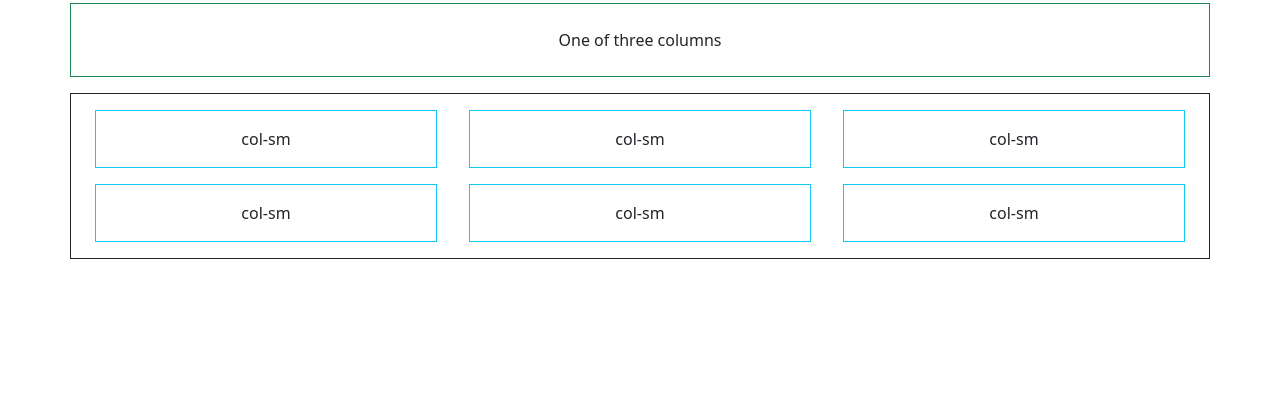
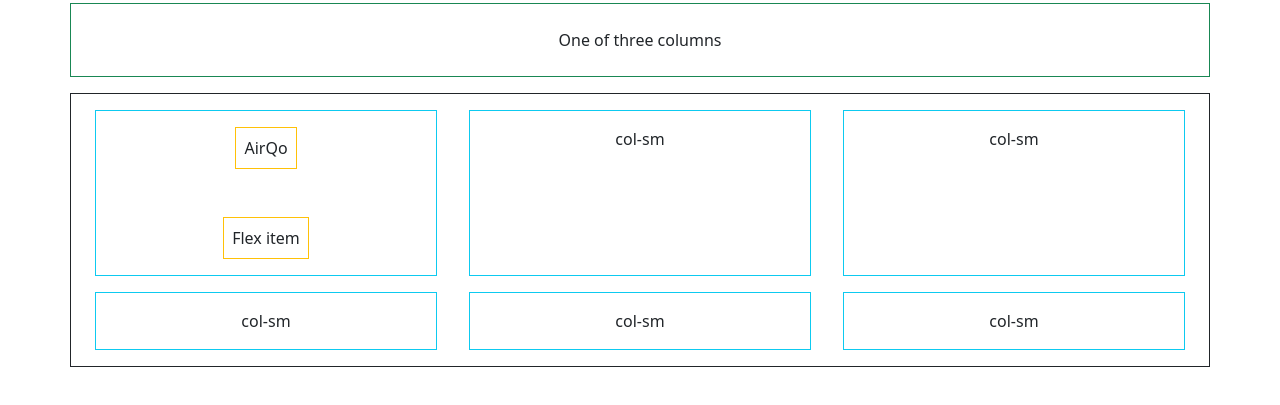
Before and after one commit to bruceMug/LINKify, a website: page public/home.html in a window 1280 px wide. Shown: the part 87-492 px from the top of the page. Drawn offline with nearby package versions, Linux system fonts and the light colour scheme.

Commit message:
added initial card

```diff
--- a/public/home.html
+++ b/public/home.html
@@ -28,15 +28,32 @@
 
       <div class="container text-center border border-dark mt-3">
         <div class="row g-2 mt-2">
-          <div class="col-sm  p-3 border border-info mx-3">col-sm</div>
-          <div class="col-sm p-3 border border-info mx-3">col-sm</div>
-          <div class="col-sm p-3 border border-info mx-3">col-sm</div>
+          <div class="col-sm  p-3 border border-info mx-3 ">
+
+            <div class="d-flex align-items-center flex-column">
+              <div class="p-2 mb-5 border border-warning">AirQo</div>
+              <div class="p-2 border border-warning">Flex item</div>
+            </div>
+
+          </div>
+          <div class="col-sm p-3 border border-info mx-3">
+            col-sm
+          </div>
+          <div class="col-sm p-3 border border-info mx-3">
+            col-sm
+          </div>
         </div>
 
         <div class="row g-2 mt-2 mb-3">
-            <div class="col-sm  p-3 border border-info mx-3">col-sm</div>
-            <div class="col-sm p-3 border border-info mx-3">col-sm</div>
-            <div class="col-sm p-3 border border-info mx-3">col-sm</div>
+            <div class="col-sm  p-3 border border-info mx-3">
+              col-sm
+            </div>
+            <div class="col-sm p-3 border border-info mx-3">
+              col-sm
+            </div>
+            <div class="col-sm p-3 border border-info mx-3">
+              col-sm
+            </div>
           </div>
       </div>
 
```
